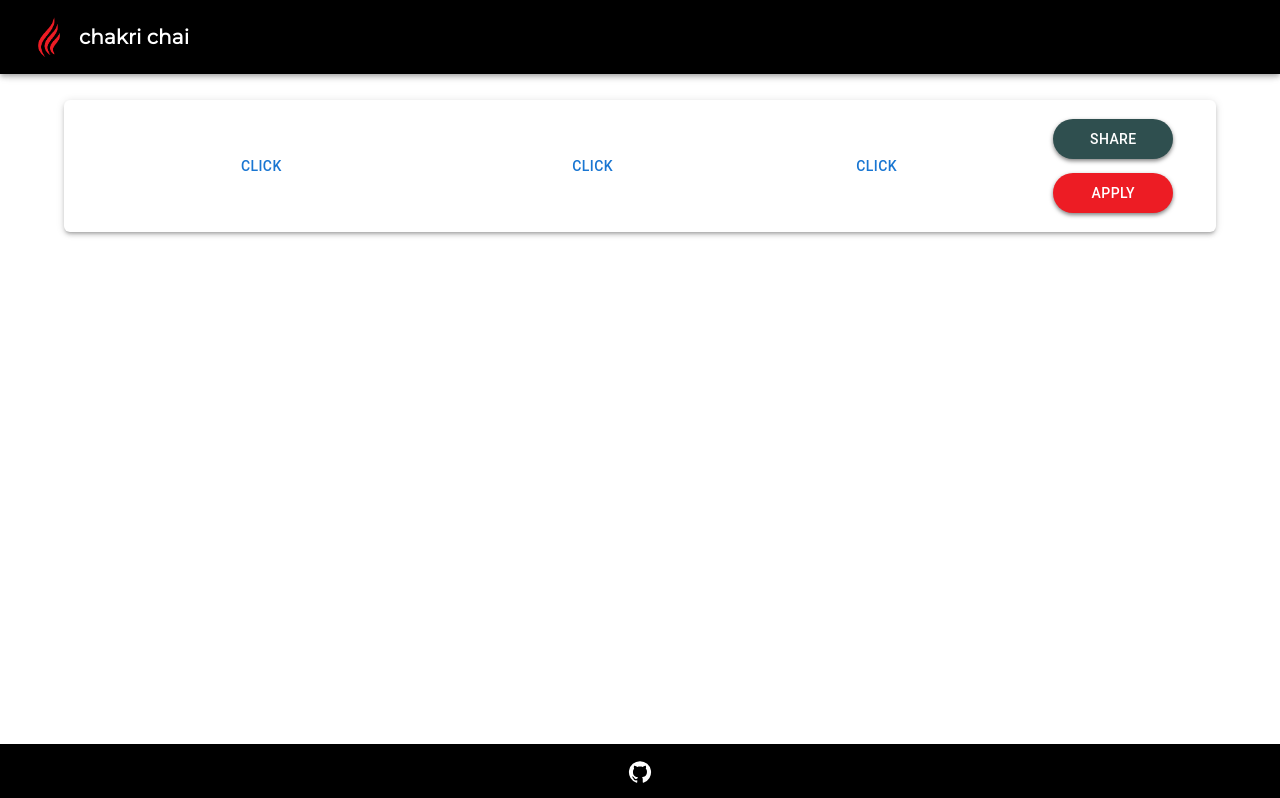
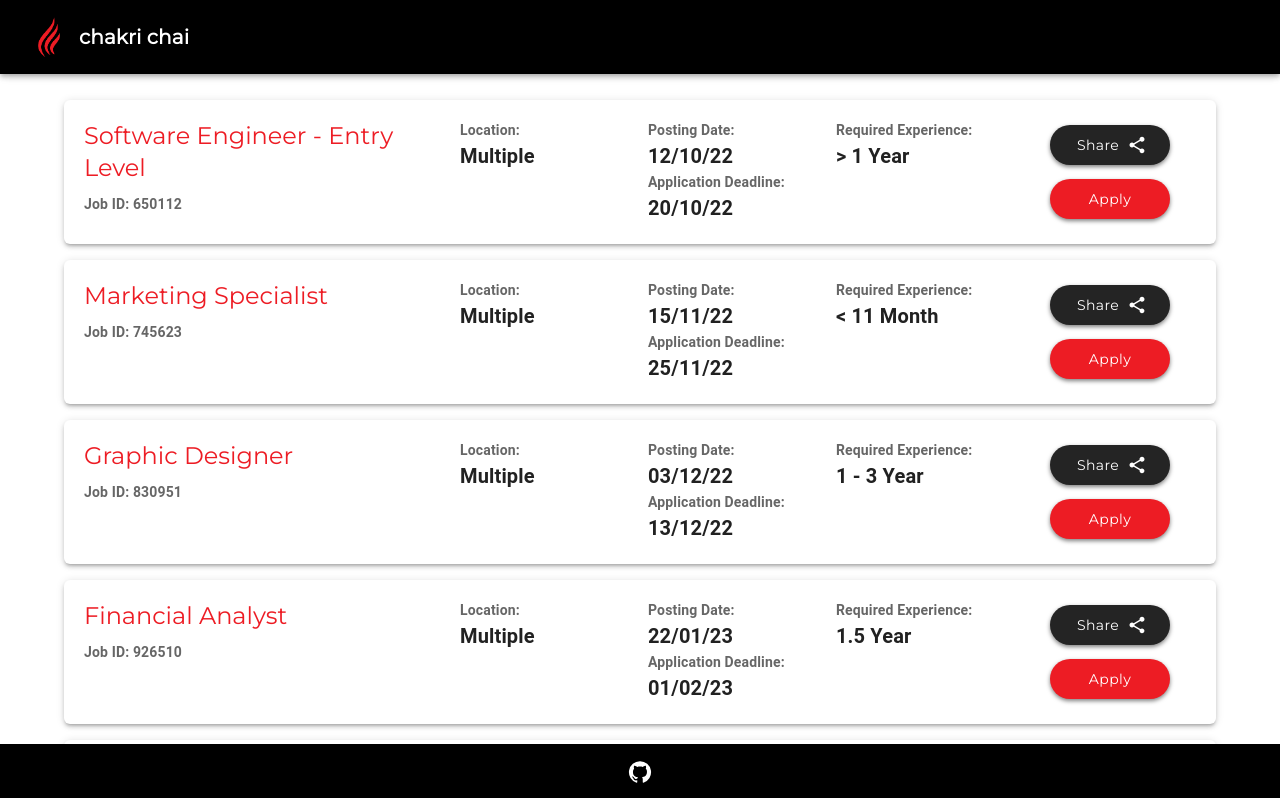
Before and after one commit to abhimazumder/chakri-chai-frontend, a React (Vite) app: page / in a window 1280 px wide. Shown: the top 798 px of the page. Built offline with nearby package versions, Linux system fonts and the light colour scheme.

Commit message:
Completed job card for job list page

```diff
--- a/src/pages/JobInfo/JobDesciption.jsx
+++ b/src/pages/JobInfo/JobDescription.jsx
@@ -1,5 +1,6 @@
 /* eslint-disable react/no-unescaped-entities */
 /* eslint-disable no-unused-vars */
+import React, { useEffect, useState } from "react";
 import {
   Button,
   Chip,
@@ -8,12 +9,12 @@ import {
   Paper,
   Typography,
 } from "@mui/material";
-import React, { useEffect, useState } from "react";
+import { useNavigate } from "react-router-dom";
 import { SampleJob } from "../../templates/SampleJob";
+import ShareRoundedIcon from "@mui/icons-material/ShareRounded";
 import "@fontsource/montserrat";
-import { useNavigate } from "react-router-dom";
 
-const JobDesciption = () => {
+const JobDescription = () => {
   const styles = {
     roundedPaper: {
       paddingY: 2,
@@ -38,20 +39,24 @@ const JobDesciption = () => {
       fontFamily: "Montserrat, sans-serif",
     },
     applyButton: {
+      textTransform: "none",
       backgroundColor: "#ED1C24",
       borderRadius: 50,
-      width: 150,
-      height: 50,
+      width: 120,
+      height: 40,
       boxShadow: "0px 2px 4px rgba(0, 0, 0, 0.50)",
-      margin: 3
+      margin: 3,
+      fontFamily: "Montserrat, sans-serif",
     },
     shareButton: {
-      backgroundColor: "#2F4F4F",
+      textTransform: "none",
+      backgroundColor: "#242424",
       borderRadius: 50,
-      width: 150,
-      height: 50,
+      width: 120,
+      height: 40,
       boxShadow: "0px 2px 4px rgba(0, 0, 0, 0.50)",
-      margin: 3
+      margin: 3,
+      fontFamily: "Montserrat, sans-serif",
     },
   };
 
@@ -62,8 +67,8 @@ const JobDesciption = () => {
     setJobData(SampleJob);
   }, []);
 
-  const generateSection = (sections, sectionName) => {
-    const content = sections[sectionName];
+  const generateSection = (sectionDetails) => {
+    const sectionName = sectionDetails.SECTION_NAME;
     switch (sectionName.trim().toUpperCase()) {
       case "SKILLS":
         return (
@@ -87,7 +92,7 @@ const JobDesciption = () => {
               spacing={1}
               style={{ paddingTop: 7 }}
             >
-              {content.map((skill, index) => {
+              {sectionDetails?.CONTENT?.map((skill, index) => {
                 return (
                   <Grid item xs={"auto"} key={index}>
                     <Chip size="medium" label={skill} />
@@ -115,7 +120,7 @@ const JobDesciption = () => {
               {sectionName}
             </Typography>
             <Typography variant="paragraph" style={styles.paragraph}>
-              {content}
+              {sectionDetails?.CONTENT}
             </Typography>
           </Grid>
         );
@@ -127,8 +132,8 @@ const JobDesciption = () => {
       <Paper elevation={3} sx={styles.roundedPaper}>
           <Grid container spacing={2}>
             {jobData &&
-              Object.keys(jobData?.SECTIONS).map((sectionName) =>
-                generateSection(jobData?.SECTIONS, sectionName)
+              Object.values(jobData?.JOB_DESCRIPTION).map((section) =>
+                generateSection(section)
               )}
             <Grid
               item
@@ -142,7 +147,7 @@ const JobDesciption = () => {
                   variant="contained"
                   style={styles.shareButton}
                   type="submit"
-                // onClick={() => navigate()}
+                  endIcon={<ShareRoundedIcon />}
                 >
                   {"Share"}
                 </Button>
@@ -161,4 +166,4 @@ const JobDesciption = () => {
   );
 };
 
-export default JobDesciption;
+export default JobDescription;
--- a/src/pages/JobInfo/JobInfoIndex.jsx
+++ b/src/pages/JobInfo/JobInfoIndex.jsx
@@ -2,14 +2,14 @@
 import { Container } from "@mui/material";
 import React from "react";
 import JobBrief from "../../components/JobBrief";
-import JobDesciption from "./JobDesciption";
+import JobDescription from "./JobDescription";
 
 const JobInfoIndex = () => {
   return (
     <Container>
       <JobBrief />
       <div style={{ marginTop: 20 }} />
-      <JobDesciption />
+      <JobDescription />
     </Container>
   );
 };
--- a/src/pages/JobList/JobCard.jsx
+++ b/src/pages/JobList/JobCard.jsx
@@ -1,55 +1,137 @@
 /* eslint-disable no-unused-vars */
-import React from 'react';
-import { Button, Container, Grid, Paper } from '@mui/material';
+/* eslint-disable react/prop-types */
+import React from "react";
+import { Button, Container, Grid, Paper, Typography } from "@mui/material";
+import ShareRoundedIcon from "@mui/icons-material/ShareRounded";
+import "@fontsource/montserrat";
+import { useNavigate } from "react-router-dom";
 
-const MyComponent = () => {
+const JobCard = ({ jobData }) => {
   const styles = {
     roundedPaper: {
-      padding: '16px',
+      padding: 20,
       borderRadius: 6,
     },
     gridItem: {
-      display: 'flex',
-      alignItems: 'center',
-      justifyContent: 'center',
-      textAlign: 'center',
+      display: "flex",
+      alignItems: "center",
+      justifyContent: "center",
+      textAlign: "center",
+    },
+    jobTitle: {
+      textTransform: "none",
+      color: "#ED1C24",
+      marginBottom: 10,
+      fontFamily: "Montserrat, sans-serif",
     },
     applyButton: {
-      backgroundColor: '#ED1C24',
+      textTransform: "none",
+      backgroundColor: "#ED1C24",
       borderRadius: 50,
       width: 120,
       height: 40,
-      boxShadow: '0px 2px 4px rgba(0, 0, 0, 0.50)',
+      boxShadow: "0px 2px 4px rgba(0, 0, 0, 0.50)",
       margin: 3,
+      fontFamily: "Montserrat, sans-serif",
     },
     shareButton: {
-      backgroundColor: '#2F4F4F',
+      textTransform: "none",
+      backgroundColor: "#242424",
       borderRadius: 50,
       width: 120,
       height: 40,
-      boxShadow: '0px 2px 4px rgba(0, 0, 0, 0.50)',
+      boxShadow: "0px 2px 4px rgba(0, 0, 0, 0.50)",
       margin: 3,
+      fontFamily: "Montserrat, sans-serif",
     },
   };
+
+  const navigate = useNavigate();
+
+  const {
+    JOB_ID,
+    JOB_TITLE,
+    JOB_LOCATIONS,
+    POSTING_DATE,
+    APPLICATION_DEADLINE,
+    REQUIRED_EXPERIENCE,
+  } = jobData;
 
   return (
     <Container>
       <Paper elevation={3} style={styles.roundedPaper}>
         <Grid container spacing={2}>
-          <Grid item xs={12} sm={6} md={4} style={styles.gridItem}>
-            <Button>
-              Click
-            </Button>
+          <Grid item xs={12} sm={12} md={4}>
+            <Typography variant="h5" component="h5" style={styles.jobTitle}>
+              {JOB_TITLE}
+            </Typography>
+            <Typography
+              variant="body2"
+              fontWeight="fontWeightBold"
+              color="textSecondary"
+            >
+              {`Job ID: ${JOB_ID}`}
+            </Typography>
           </Grid>
-          <Grid item xs={12} sm={6} md={3} style={styles.gridItem}>
-            <Button>
-              Click
-            </Button>
+          <Grid item xs={12} sm={6} md={2}>
+            <Typography
+              variant="body2"
+              fontWeight="fontWeightBold"
+              color="textSecondary"
+            >
+              {"Location: "}
+            </Typography>
+            <Typography variant="h6" fontWeight="bold">
+              {Object.keys(JOB_LOCATIONS).length > 1
+                ? "Multiple"
+                : JOB_LOCATIONS[Object.keys(JOB_LOCATIONS)[0]].length > 1
+                ? "Multiple"
+                : JOB_LOCATIONS[Object.keys(JOB_LOCATIONS)[0]][0]}
+            </Typography>
           </Grid>
-          <Grid item xs={12} sm={6} md={3} style={styles.gridItem}>
-            <Button>
-              Click
-            </Button>
+          <Grid item xs={12} sm={6} md={2}>
+            <Typography
+              variant="body2"
+              fontWeight="fontWeightBold"
+              color="textSecondary"
+            >
+              {"Posting Date: "}
+            </Typography>
+            <Typography variant="h6" fontWeight="fontWeightBold">
+              {POSTING_DATE}
+            </Typography>
+            <Typography
+              variant="body2"
+              fontWeight="fontWeightBold"
+              color="textSecondary"
+            >
+              {"Application Deadline: "}
+            </Typography>
+            <Typography variant="h6" fontWeight="fontWeightBold">
+              {APPLICATION_DEADLINE}
+            </Typography>
+          </Grid>
+          <Grid item xs={12} sm={6} md={2}>
+          <Typography
+              variant="body2"
+              fontWeight="fontWeightBold"
+              color="textSecondary"
+            >
+              {"Required Experience: "}
+            </Typography>
+            <Typography variant="h6" fontWeight="fontWeightBold">
+              {
+                Object.keys(REQUIRED_EXPERIENCE?.RANGE).length === 2
+                ? `${REQUIRED_EXPERIENCE?.RANGE?.MINIMUM} - ${REQUIRED_EXPERIENCE?.RANGE?.MAXIMUM} ${REQUIRED_EXPERIENCE.UNIT}`
+                : REQUIRED_EXPERIENCE?.RANGE?.MINIMUM
+                ? `> ${REQUIRED_EXPERIENCE?.RANGE?.MINIMUM} ${REQUIRED_EXPERIENCE.UNIT}`
+                : REQUIRED_EXPERIENCE?.RANGE?.MAXIMUM
+                ? `< ${REQUIRED_EXPERIENCE?.RANGE?.MAXIMUM} ${REQUIRED_EXPERIENCE.UNIT}`
+                : REQUIRED_EXPERIENCE?.RANGE?.ABSOLUTE
+                ? `${REQUIRED_EXPERIENCE?.RANGE?.ABSOLUTE} ${REQUIRED_EXPERIENCE.UNIT}`
+                : ""
+              }
+            </Typography>
           </Grid>
           <Grid item xs={12} sm={6} md={2} style={styles.gridItem}>
             <Grid container spacing={1}>
@@ -58,8 +140,9 @@ const MyComponent = () => {
                   variant="contained"
                   style={styles.shareButton}
                   type="submit"
+                  endIcon={<ShareRoundedIcon />}
                 >
-                  Share
+                  {"Share"}
                 </Button>
               </Grid>
               <Grid item xs={12}>
@@ -67,8 +150,9 @@ const MyComponent = () => {
                   variant="contained"
                   style={styles.applyButton}
                   type="submit"
+                  onClick={() => navigate("/jobinfo")}
                 >
-                  Apply
+                  {"Apply"}
                 </Button>
               </Grid>
             </Grid>
@@ -79,4 +163,4 @@ const MyComponent = () => {
   );
 };
 
-export default MyComponent;
+export default JobCard;
--- a/src/pages/JobList/JobListIndex.jsx
+++ b/src/pages/JobList/JobListIndex.jsx
@@ -1,14 +1,27 @@
 /* eslint-disable no-unused-vars */
-import React from 'react'
-import JobCard from './JobCard'
-import JobBrief from '../../components/JobBrief';
+import React, { useEffect, useState } from "react";
+import JobCard from "./JobCard";
+import { Grid } from "@mui/material";
+import JobList from "../../templates/JobList";
 
 const JobListIndex = () => {
+  const [jobListData, setJobListData] = useState(null);
 
-  return (<>
-    <JobCard/>
-  </>
-  )
-}
+  useEffect(() => {
+    console.log(JobList);
+    setJobListData(JobList);
+  }, []);
+
+  return (
+    <Grid container spacing={2}>
+      {jobListData &&
+        jobListData.map((jobData) => (
+          <Grid item xs={12} key={jobData.JOB_ID}>
+            <JobCard jobData={jobData} />
+          </Grid>
+        ))}
+    </Grid>
+  );
+};
 
 export default JobListIndex;
--- a/src/templates/JobList.js
+++ b/src/templates/JobList.js
@@ -1,4 +1,4 @@
-export const JobList = [
+const JobList = [
     {
       JOB_ID: "650112",
       JOB_TITLE: "Software Engineer - Entry Level",
@@ -8,7 +8,12 @@ export const JobList = [
       },
       POSTING_DATE: "12/10/22",
       APPLICATION_DEADLINE: "20/10/22",
-      DEPARTMENT: "Engineering",
+      REQUIRED_EXPERIENCE: {
+        RANGE: {
+          MINIMUM: 1,
+        },
+        UNIT: "Year",
+      },
     },
     {
       JOB_ID: "745623",
@@ -19,7 +24,12 @@ export const JobList = [
       },
       POSTING_DATE: "15/11/22",
       APPLICATION_DEADLINE: "25/11/22",
-      DEPARTMENT: "Marketing",
+      REQUIRED_EXPERIENCE: {
+        RANGE: {
+          MAXIMUM: 11,
+        },
+        UNIT: "Month",
+      },
     },
     {
       JOB_ID: "830951",
@@ -29,7 +39,13 @@ export const JobList = [
       },
       POSTING_DATE: "03/12/22",
       APPLICATION_DEADLINE: "13/12/22",
-      DEPARTMENT: "Design",
+      REQUIRED_EXPERIENCE: {
+        RANGE: {
+          MINIMUM: 1,
+          MAXIMUM: 3,
+        },
+        UNIT: "Year",
+      },
     },
     {
       JOB_ID: "926510",
@@ -40,7 +56,12 @@ export const JobList = [
       },
       POSTING_DATE: "22/01/23",
       APPLICATION_DEADLINE: "01/02/23",
-      DEPARTMENT: "Finance",
+      REQUIRED_EXPERIENCE: {
+        RANGE: {
+          ABSOLUTE: 1.5,
+        },
+        UNIT: "Year",
+      },
     },
     {
       JOB_ID: "057814",
@@ -51,7 +72,12 @@ export const JobList = [
       },
       POSTING_DATE: "10/03/23",
       APPLICATION_DEADLINE: "20/03/23",
-      DEPARTMENT: "Sales",
+      REQUIRED_EXPERIENCE: {
+        RANGE: {
+          ABSOLUTE: 6,
+        },
+        UNIT: "Month",
+      },
     },
     {
       JOB_ID: "198230",
@@ -62,7 +88,12 @@ export const JobList = [
       },
       POSTING_DATE: "05/04/23",
       APPLICATION_DEADLINE: "15/04/23",
-      DEPARTMENT: "Human Resources",
+      REQUIRED_EXPERIENCE: {
+        RANGE: {
+          MINIMUM: 10,
+        },
+        UNIT: "Month",
+      },
     },
     {
       JOB_ID: "372650",
@@ -73,7 +104,12 @@ export const JobList = [
       },
       POSTING_DATE: "18/05/23",
       APPLICATION_DEADLINE: "28/05/23",
-      DEPARTMENT: "Operations",
+      REQUIRED_EXPERIENCE: {
+        RANGE: {
+          ABSOLUTE: 2,
+        },
+        UNIT: "Year",
+      },
     },
     {
       JOB_ID: "490286",
@@ -84,7 +120,12 @@ export const JobList = [
       },
       POSTING_DATE: "02/06/23",
       APPLICATION_DEADLINE: "12/06/23",
-      DEPARTMENT: "Product Management",
+      REQUIRED_EXPERIENCE: {
+        RANGE: {
+          MINIMUM: 1,
+        },
+        UNIT: "Year",
+      },
     },
     {
       JOB_ID: "586024",
@@ -96,17 +137,29 @@ export const JobList = [
       },
       POSTING_DATE: "14/07/23",
       APPLICATION_DEADLINE: "24/07/23",
-      DEPARTMENT: "Customer Service",
+      REQUIRED_EXPERIENCE: {
+        RANGE: {
+          MINIMUM: 2,
+        },
+        UNIT: "Year",
+      },
     },
     {
       JOB_ID: "659428",
       JOB_TITLE: "Data Analyst",
       JOB_LOCATIONS: {
-        US: ["San Francisco", "Seattle"],
-        AU: ["Sydney"],
+        US: ["San Francisco"],
       },
       POSTING_DATE: "30/08/23",
       APPLICATION_DEADLINE: "09/09/23",
-      DEPARTMENT: "Data Analytics",
+      REQUIRED_EXPERIENCE: {
+        RANGE: {
+          MINIMUM: 2,
+          MAXIMUM: 5,
+        },
+        UNIT: "Year",
+      },
     },
   ];
+
+  export default JobList;
--- a/src/templates/SampleJob.js
+++ b/src/templates/SampleJob.js
@@ -23,9 +23,9 @@ export const SampleJob = {
         },
         CURRENCY: "DOLLAR",
       },
-      POSTING_DATE: "12/10/22",
-      APPLICATION_DEADLINE: "20/10/22",
     },
+    POSTING_DATE: "12/10/22",
+    APPLICATION_DEADLINE: "20/10/22",
   },
   JOB_DESCRIPTION: {
     "section-1": {
@@ -46,7 +46,7 @@ export const SampleJob = {
         "Fusce rhoncus vestibulum tortor, in finibus nulla ullamcorper ac. Nullam ut elit ut libero eleifend facilisis. Sed ultrices mauris nec metus ullamcorper, in commodo nunc lacinia. Nunc pulvinar dapibus diam, vitae rhoncus urna pulvinar eu. Morbi finibus fermentum mi, vitae dignissim libero semper id. Maecenas aliquam nibh ac ex vestibulum, id commodo tortor convallis.",
     },
     "section-4": {
-      SECTION_NAME: "Educaion",
+      SECTION_NAME: "Education",
       SECTION_TYPE: "user-generated",
       CONTENT: "10th pass",
     },
```
Also changed, not shown: src/components/JobBrief.jsx (+8 -8 lines), src/pages/JobForm/JobFields.jsx (+6 -3 lines). Lines whose indentation alone changed are shown as unchanged.
